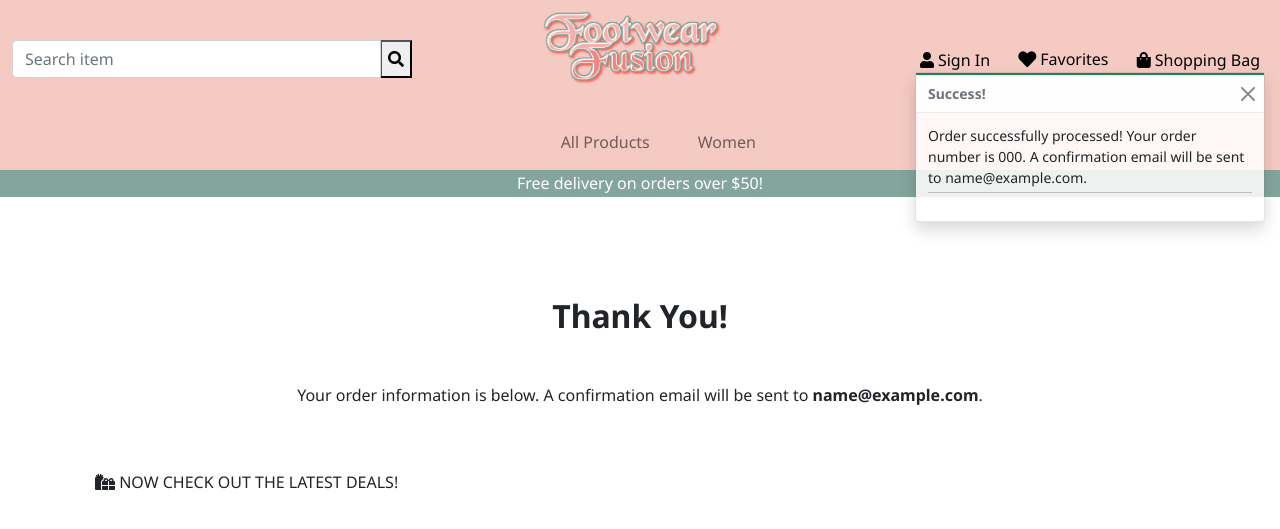
After one commit to irebernardidev/Footwear-Fusion, a Django app: page /checkout/checkout_success/000 in a window 1280 px wide. The commit adds this page. Shown: the top 529 px of the page. Run offline with Django 3.2, Linux system fonts and the light colour scheme; tables that the repository leaves empty hold one stand-in row (values such as "Sample post"); some libraries are stand-ins or nearby versions.

Commit message:
Implemented POST method for checkout and created a view for successful transactions. Additionally, developed a template for checkout success.

```diff
--- a/checkout/__init__.py
+++ b/checkout/__init__.py
@@ -0,0 +1 @@
+default_app_config = 'checkout.apps.CheckoutConfig'
--- a/checkout/models.py
+++ b/checkout/models.py
@@ -36,7 +36,7 @@ class Order(models.Model):
         Update grand total each time a line item is added,
         accounting for delivery costs.
         """
-        self.order_total = self.lineitems.aggregate(Sum('lineitem_total'))['lineitem_total__sum']
+        self.order_total = self.lineitems.aggregate(Sum('lineitem_total'))['lineitem_total__sum'] or 0
         if self.order_total < settings.FREE_DELIVERY_THRESHOLD:
             self.delivery_cost = self.order_total * settings.STANDARD_DELIVERY_PERCENTAGE / 100
         else:
--- a/checkout/signals.py
+++ b/checkout/signals.py
@@ -11,7 +11,7 @@ def update_on_save(sender, instance, created, **kwargs):
     instance.order.update_total()
 
 @receiver(post_delete, sender=OrderLineItem)
-def update_on_save(sender, instance, **kwargs):
+def update_on_delete(sender, instance, **kwargs):
     """
     Update order total on lineitem delete
     """
--- a/checkout/static/checkout/js/stripe_elements.js
+++ b/checkout/static/checkout/js/stripe_elements.js
@@ -71,6 +71,7 @@ form.addEventListener('submit', function(ev) {
         } else {
             if (result.paymentIntent.status === 'succeeded') {
                 form.submit();
+                console.log("submitted");
             }
         }
     });
--- /dev/null
+++ b/checkout/templates/checkout/checkout_success.html
@@ -0,0 +1,38 @@
+{% extends "base.html" %}
+{% load static %}
+{% load bag_tools %}
+
+{% block extra_css %}
+    <link rel="stylesheet" href="{% static 'checkout/css/checkout.css' %}">
+{% endblock %}
+
+{% block page_header %}
+    <div class="navbar-offset"></div>
+{% endblock %}
+
+{% block content %}
+    <section>
+        <div class="container">
+            <div class="row">
+                <div class="col text-center">
+                    <h2 class="my-5 fw-bold">Thank You!</h2>
+                    <p class="mb-5">Your order information is below. A confirmation email will be sent to <strong>{{ order.email }}</strong>.</p>
+                </div>
+            </div>
+            <div class="row">
+                <div class="col-12 col-lg-7"></div>
+            </div>
+            <div class="row">
+                <div class="col-12 col-lg-7 text-right">
+                    <a href="{% url 'products' %}?subcategory=new_arrivals,sale" class="btn btn-black rounded-0 my-2">
+                        <span class="icon mr-2">
+                            <i class="fas fa-gifts"></i>
+                        </span>
+                        <span class="text-uppercase">Now check out the latest deals!</span>
+                    </a>
+                </div>
+            </div>
+        </div>
+    </section>
+
+{% endblock %}
--- a/checkout/urls.py
+++ b/checkout/urls.py
@@ -2,5 +2,6 @@ from django.urls import path
 from . import views
 
 urlpatterns = [
-    path('', views.checkout, name='checkout')
+    path('', views.checkout, name='checkout'),
+    path('checkout_success/<order_number>', views.checkout_success, name='checkout_success'),
 ]
--- a/checkout/views.py
+++ b/checkout/views.py
@@ -1,8 +1,11 @@
-from django.shortcuts import render, redirect, reverse
+from django.shortcuts import render, redirect, reverse, get_object_or_404
 from django.contrib import messages
 from django.conf import settings
 from .forms import OrderForm
+from .models import Order, OrderLineItem
+from products.models import Product
 from bag.contexts import bag_contents
+
 import stripe
 
 
@@ -10,10 +13,60 @@ def checkout(request):
     stripe_public_key = settings.STRIPE_PUBLIC_KEY
     stripe_secret_key = settings.STRIPE_SECRET_KEY
 
-    bag = request.session.get('bag', {})
-    if not bag:
-        messages.error(request, "There's nothing in your bag at the moment")
-        return redirect(reverse('products'))
+    if request.method == 'POST':
+        bag = request.session.get('bag', {})
+        form_data = {
+            'full_name': request.POST['full_name'],
+            'email': request.POST['email'],
+            'phone_number': request.POST['phone_number'],
+            'country': request.POST['country'],
+            'postcode': request.POST['postcode'],
+            'town_or_city': request.POST['town_or_city'],
+            'street_address1': request.POST['street_address1'],
+            'street_address2': request.POST['street_address2'],
+        }
+        order_form = OrderForm(form_data)
+        if order_form.is_valid():
+            order = order_form.save()
+            for item_id, item_data in bag.items():
+                try:
+                    product = Product.objects.get(id=item_id)
+                    if isinstance(item_data, int):
+                        order_line_item = OrderLineItem(
+                            order=order,
+                            product=product,
+                            quantity=item_data,
+                        )
+                        order_line_item.save()
+                    else:
+                        for size, quantity in item_data['items_by_size'].items():
+                            order_line_item = OrderLineItem(
+                                order=order,
+                                product=product,
+                                quantity=quantity,
+                                product_size=size,
+                            )
+                            order_line_item.save()
+                except Product.DoesNotExist:
+                    messages.error(request, (
+                        "One of the products in your bag wasn't found in our database. "
+                        "Please call us for assistance!")
+                    )
+                    order.delete()
+                    return redirect(reverse('view_bag'))
+
+            request.session['save_info'] = 'save-info' in request.POST
+            print("success")
+            return redirect(reverse('checkout_success', args=[order.order_number]))
+        else:
+            messages.error(request, 'There was an error with your form. \
+                Please double check your information.')
+    else:
+        bag = request.session.get('bag', {})
+        if not bag:
+            messages.error(request, "There's nothing in your bag at the moment")
+            return redirect(reverse('products'))
+
     current_bag = bag_contents(request)
     total = current_bag['grand_total']
     stripe_total = round(total * 100)
@@ -23,7 +76,6 @@ def checkout(request):
         currency=settings.STRIPE_CURRENCY,
     )
 
-    print(intent)
     order_form = OrderForm()
 
     if not stripe_public_key:
@@ -38,3 +90,23 @@ def checkout(request):
     }
 
     return render(request, template, context)
+
+def checkout_success(request, order_number):
+    """
+    Handle successful checkouts
+    """
+    save_info = request.session.get('save_info')
+    order = get_object_or_404(Order, order_number=order_number)
+    messages.success(request, f'Order successfully processed! \
+        Your order number is {order_number}. A confirmation \
+        email will be sent to {order.email}.')
+
+    if 'bag' in request.session:
+        del request.session['bag']
+
+    template = 'checkout/checkout_success.html'
+    context = {
+        'order': order,
+    }
+
+    return render(request, template, context)
```
Also changed, not shown: checkout/templates/checkout/checkout.html (+23 -22 lines).
